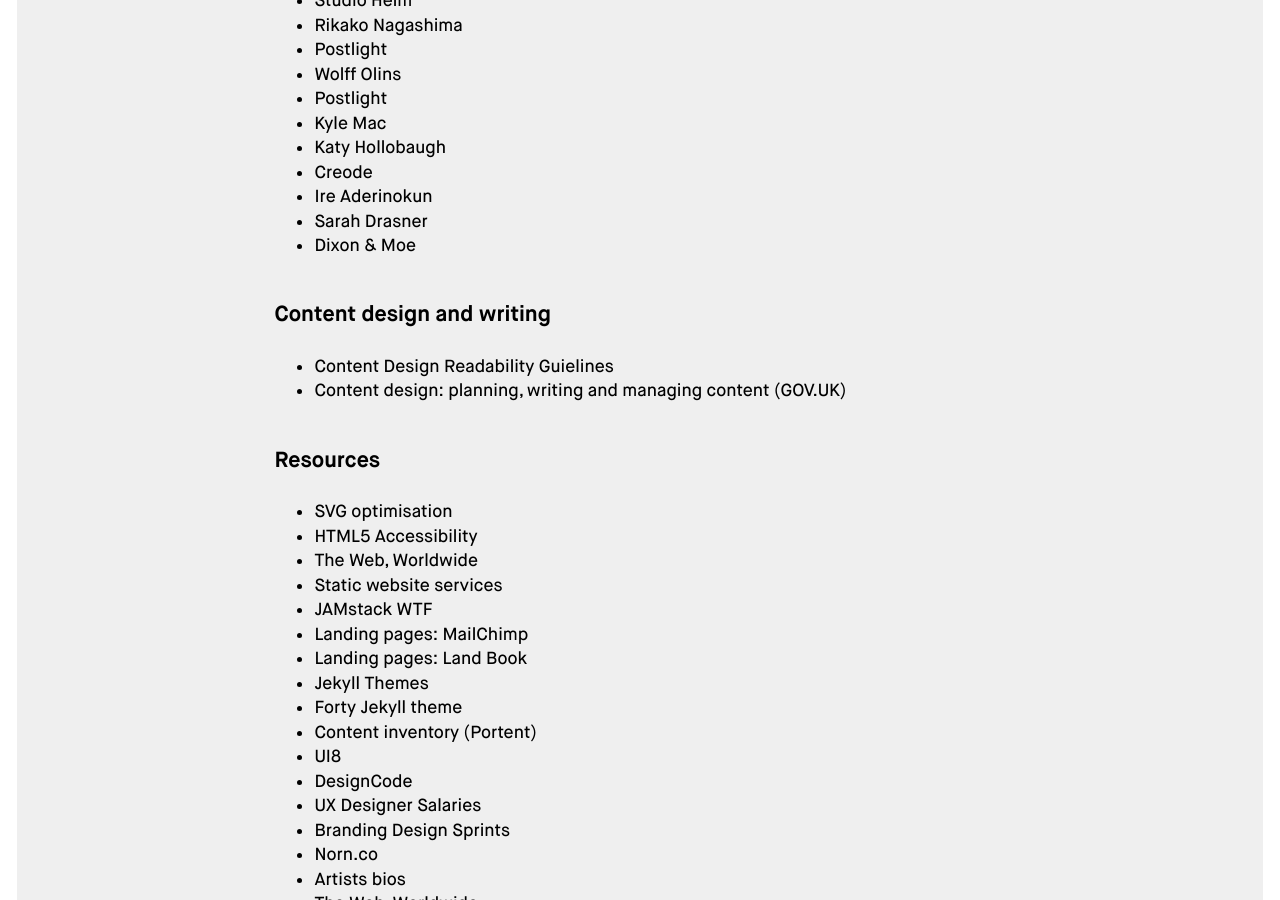
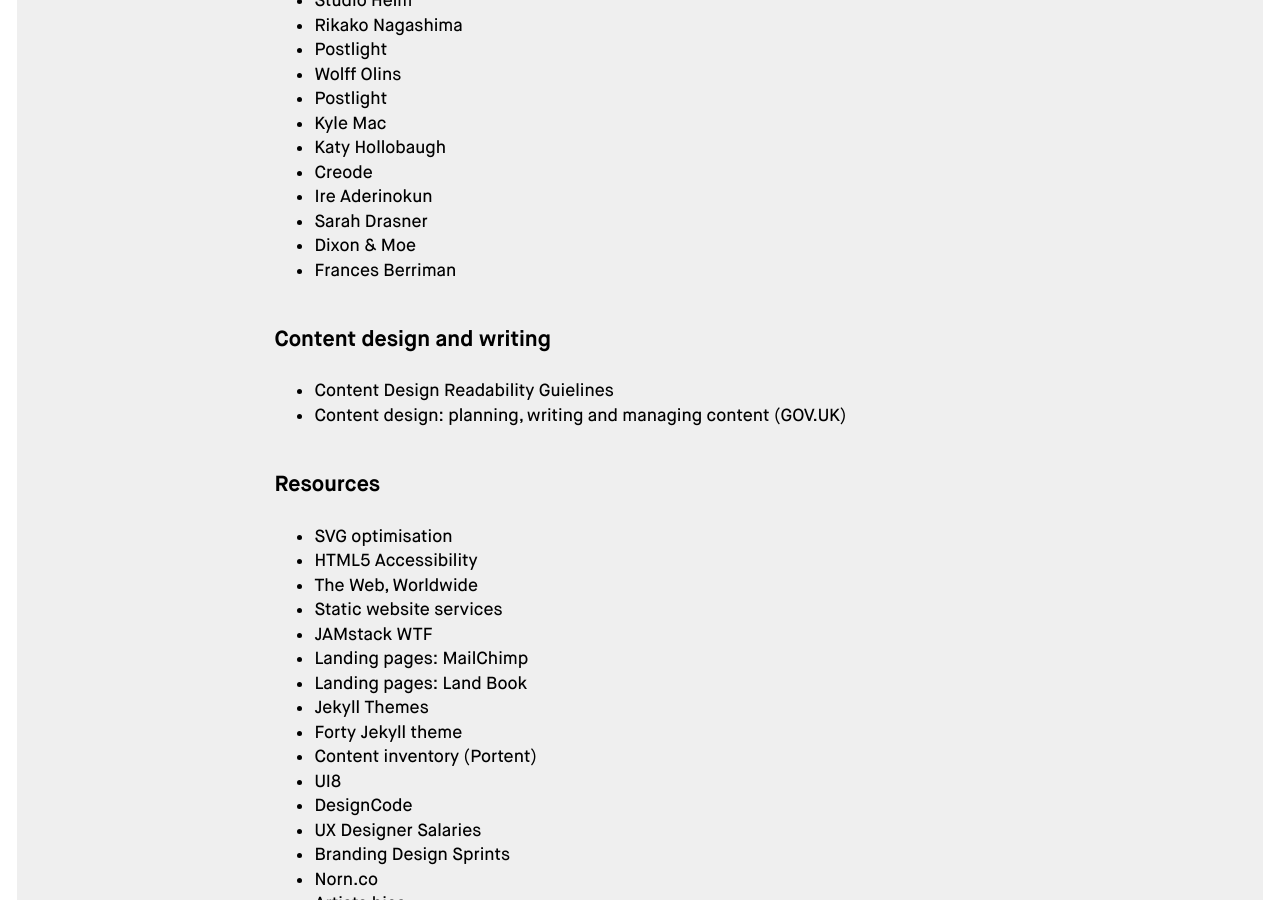
Before and after one commit to regmtait/regmtait.co.uk, a Jekyll site: the page built from links.md, in a window 1280 px wide and 900 px high, scrolled down 4403 px. Built offline with Jekyll 4.4.1, drawn with Linux system fonts in a browser that asks for light colours.

Commit message:
Update links.md

```diff
--- a/links.md
+++ b/links.md
@@ -180,6 +180,7 @@
 * [Ire Aderinokun](https://ireaderinokun.com/)
 * [Sarah Drasner](https://sarah.dev/)
 * [Dixon & Moe](https://dixonandmoe.com/)
+* [Frances Berriman](https://fberriman.com/)
 
 ## Content design and writing
 
```
